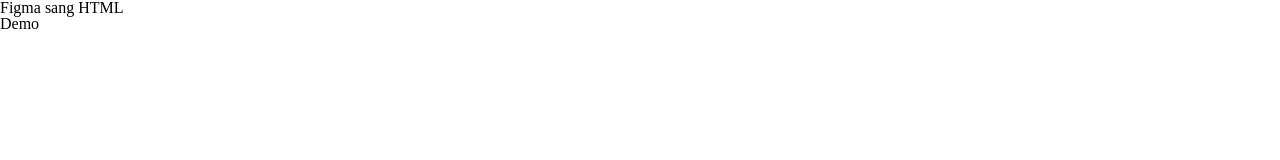
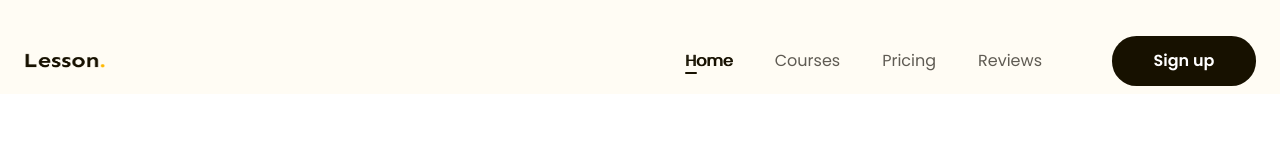
Before and after one commit to AnVu05/Project-1, a plain HTML site: page index.html in a window 1280 px wide. Shown: the top 160 px of the page. Drawn offline with Linux system fonts and the light colour scheme.

Commit message:
p3 do header

```diff
--- a/assets/css/style.css
+++ b/assets/css/style.css
@@ -1,3 +1,4 @@
+/* ============commom================== */
 *{
     box-sizing: border-box;
 }
@@ -7,4 +8,84 @@
 }
 body{
     font-size: 1.6rem;
+    font-family: "Poppins", sans-serif;
 }
+/* main content */
+.main-content{
+    width: 1170px;
+    min-width: calc(100% - 48px);
+    margin-left: auto;
+    margin-right: auto;
+}
+.btn{
+    display: inline-block;
+    min-width: 118px;
+    padding: 0px 16px;
+    font-size: 1.6rem;
+    line-height: 50px;
+    color: #fff;
+    text-align: center;
+    font-weight: 600;
+    border-radius: 24.5px;
+    background-color: #171100;
+}
+/* ============header============================= */
+.header{
+    background-color: #fffcf4;
+}
+.header.fix{
+    position: sticky;
+    top: -28px;
+}
+a{
+    text-decoration: none;
+}
+/* header */
+.header .body{
+    display: flex;
+    align-items: center;
+    padding: 36px 0 8px;
+}
+.nav ul {
+    display: flex;
+}
+.nav{
+    margin-left: auto;
+}
+
+/* logo */
+.logo{
+    width: 82px;
+    height: 17px;
+}
+.nav a{
+    color: #5f5b53;
+    font-size: 1.6rem;
+    /* background-color: blue; */
+    padding: 8px 21px;
+    position: relative;
+}
+.nav li.active a,
+.nav a:hover{
+    color: #171100;
+    /* font-weight: 600; */
+    text-shadow: 1px 0 0 currentColor;
+}
+.nav li.active a::after{
+    display: block;
+    content: "";
+    width: 12px;
+    height: 2px;
+    left: 21px;
+    bottom: 6px;
+    border-radius: 1px;
+    background-color: #171100;
+    position: absolute;
+}
+.header .btn-sign-up{
+    min-width: 144px;
+
+}
+.header .action{
+    margin-left: 49px;
+}
--- a/index.html
+++ b/index.html
@@ -5,12 +5,34 @@
     <meta name="viewport" content="width=device-width, initial-scale=1.0">
     <!-- reset css -->
     <link rel="stylesheet" href="./assets/css/reset.css">
+    <!-- embed font -->
+    <link rel="preconnect" href="https://fonts.googleapis.com">
+    <link rel="preconnect" href="https://fonts.gstatic.com" crossorigin>
+    <link href="https://fonts.googleapis.com/css2?family=Poppins:ital,wght@0,100;0,200;0,300;0,400;0,500;0,600;0,700;0,800;0,900;1,100;1,200;1,300;1,400;1,500;1,600;1,700;1,800;1,900&family=Sen:wght@400..800&display=swap" rel="stylesheet">
     <!-- style -->
     <link rel="stylesheet" href="./assets/css/style.css">
     <title>Document</title>
 </head>
-<body>
-    <h1> Figma sang HTML</h1>
-    <h2>Demo</h2>
+<body style="height: 10000px;">
+    <!-- header -->
+     <header class="header fix">
+        <div class="main-content">
+            <div class="body">
+                <!-- logo -->
+                 <img src="./assets/img/logo.png" alt="logo" class="logo">
+                <!-- nav -->
+                 <nav class="nav">
+                    <ul>
+                        <li class="active"><a href="#!">Home</a></li>
+                        <li><a href="#!">Courses</a></li>
+                        <li><a href="#!">Pricing</a></li>
+                        <li><a href="#!">Reviews</a></li>
+                    </ul>
+                 </nav>
+                <!-- button -->
+                 <div class="action"><a href="#!" class="btn btn-sign-up">Sign up</a></div>
+            </div>
+        </div>
+     </header>
 </body>
 </html>
```
Also changed, not shown: assets/img/logo.png (added).
